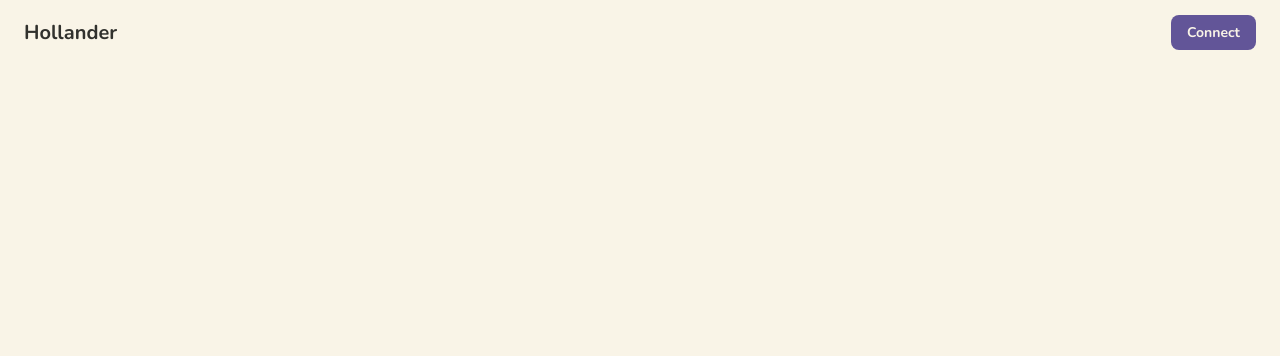
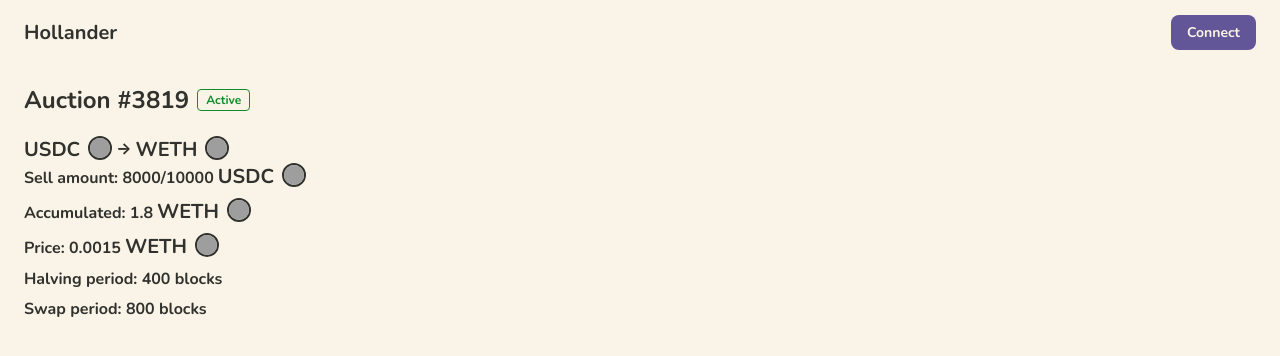
Before and after one commit to Destiner/hollander-app, a Vue app: page /auction/1 in a window 1280 px wide. Shown: the top 356 px of the page. Built offline with nearby package versions, Linux system fonts and the light colour scheme; grey boxes are pictures that could not be loaded.

Commit message:
Initial Auction page implementation

```diff
--- a/src/pages/Auction.vue
+++ b/src/pages/Auction.vue
@@ -1 +1,129 @@
-<template></template>
+<template>
+  <div
+    v-if="auction"
+    class="page"
+  >
+    <h2 class="title">
+      <span>Auction #{{ auction.id }}</span>
+      <StatusBadge
+        :block-start="auction.blockStart"
+        :amount-out="auction.amountOut"
+        :amount-out-total="auction.amountOutTotal"
+      />
+    </h2>
+    <div class="pair">
+      <HolAsset
+        show-icon
+        show-symbol
+        :address="auction.assetOut"
+      />
+      →
+      <HolAsset
+        show-icon
+        show-symbol
+        :address="auction.assetIn"
+      />
+    </div>
+    <div class="params">
+      <div class="param">
+        Sell amount: {{ fromWei(auction.assetOut, auction.amountOut) }}/{{
+          fromWei(auction.assetOut, auction.amountOutTotal)
+        }}
+        <HolAsset
+          show-icon
+          show-symbol
+          :address="auction.assetOut"
+        />
+      </div>
+      <div class="param">
+        Accumulated: {{ fromWei(auction.assetIn, auction.amountIn) }}
+        <HolAsset
+          show-icon
+          show-symbol
+          :address="auction.assetIn"
+        />
+      </div>
+      <div class="param">
+        Price: {{ fromWei(auction.assetIn, auction.price) }}
+        <HolAsset
+          show-icon
+          show-symbol
+          :address="auction.assetIn"
+        />
+      </div>
+      <div class="param">
+        Halving period: {{ auction.halvingPeriod }} blocks
+      </div>
+      <div class="param">Swap period: {{ auction.swapPeriod }} blocks</div>
+    </div>
+  </div>
+  <div
+    v-else
+    class="page"
+  >
+    Loading auction…
+  </div>
+</template>
+
+<script setup lang="ts">
+import { ref } from 'vue';
+
+import HolAsset from '@/components/HolAsset.vue';
+import StatusBadge from '@/components/StatusBadge.vue';
+import { fromWei } from '@/utils/formatters';
+
+interface Auction {
+  id: number;
+  assetIn: string;
+  assetOut: string;
+  amountIn: bigint;
+  amountOut: bigint;
+  amountOutTotal: bigint;
+  price: bigint;
+  halvingPeriod: number;
+  swapPeriod: number;
+  blockStart: number;
+}
+
+const auction = ref<Auction | null>({
+  id: 3819,
+  assetIn: '0xc',
+  assetOut: '0xa',
+  amountIn: 1800000000000000000n,
+  amountOut: 8000000000n,
+  amountOutTotal: 10000000000n,
+  price: 1500000000000000n,
+  halvingPeriod: 400,
+  swapPeriod: 800,
+  blockStart: 15000000,
+});
+</script>
+
+<style scoped>
+.page {
+  padding: 0 24px;
+}
+
+.title {
+  display: flex;
+  gap: 8px;
+}
+
+.pair {
+  display: flex;
+  gap: 4px;
+  align-items: center;
+}
+
+.params {
+  display: flex;
+  flex-direction: column;
+  gap: 8px;
+}
+
+.param {
+  display: flex;
+  gap: 4px;
+  align-items: baseline;
+}
+</style>
```
